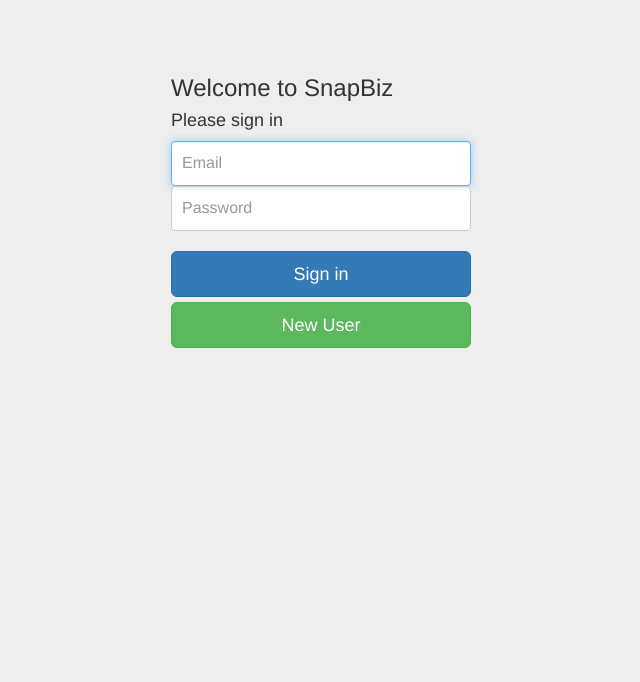
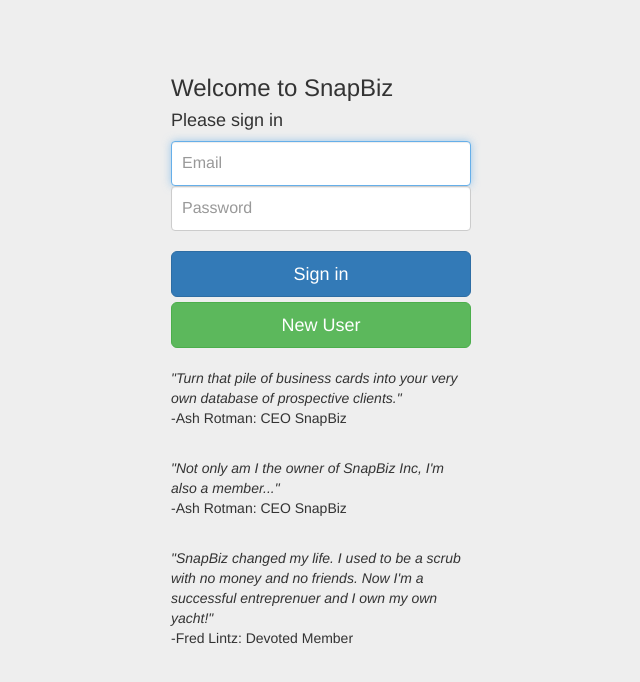
Before and after one commit to fredlintz5/SnapBiz, a website: page public/html/index.html in a window 1280 px wide. Shown: the whole page, without its empty margins (319-959 px from the left). Drawn offline with nearby package versions, Linux system fonts and the light colour scheme.

Commit message:
added some funny text below sigin

```diff
--- a/public/html/index.html
+++ b/public/html/index.html
@@ -14,6 +14,7 @@
 
 <body>
     <div class="container">
+        <div class="row">
           <form class="form-signin">
             <h3>Welcome to SnapBiz</h3>
             <h4>Please sign in</h4>
@@ -24,7 +25,17 @@
             <button class="btn btn-lg btn-primary btn-block" type="submit" id="loginSubmit">Sign in</button>
             <button class="btn btn-lg btn-success btn-block" type="submit" id="loginNewUser">New User</button>
             <button class="btn btn-lg btn-success btn-block hide" type="submit" id="loginSignUp">Sign Up</button>
+            <br>
+            <i>"Turn that pile of business cards into your very own database of prospective clients."</i>
+            <p> -Ash Rotman: CEO SnapBiz</p>
+            <br>
+            <i>"Not only am I the owner of SnapBiz Inc, I'm also a member..."</i>
+            <p> -Ash Rotman: CEO SnapBiz</p>
+            <br>
+            <i>"SnapBiz changed my life. I used to be a scrub with no money and no friends. Now I'm a successful entreprenuer and I own my own yacht!"</i>
+            <p> -Fred Lintz: Devoted Member</p>
           </form>
+        </div>
     </div>
 
     <script src="../js/index.js"></script>
```
Lines whose indentation alone changed are shown as unchanged.
